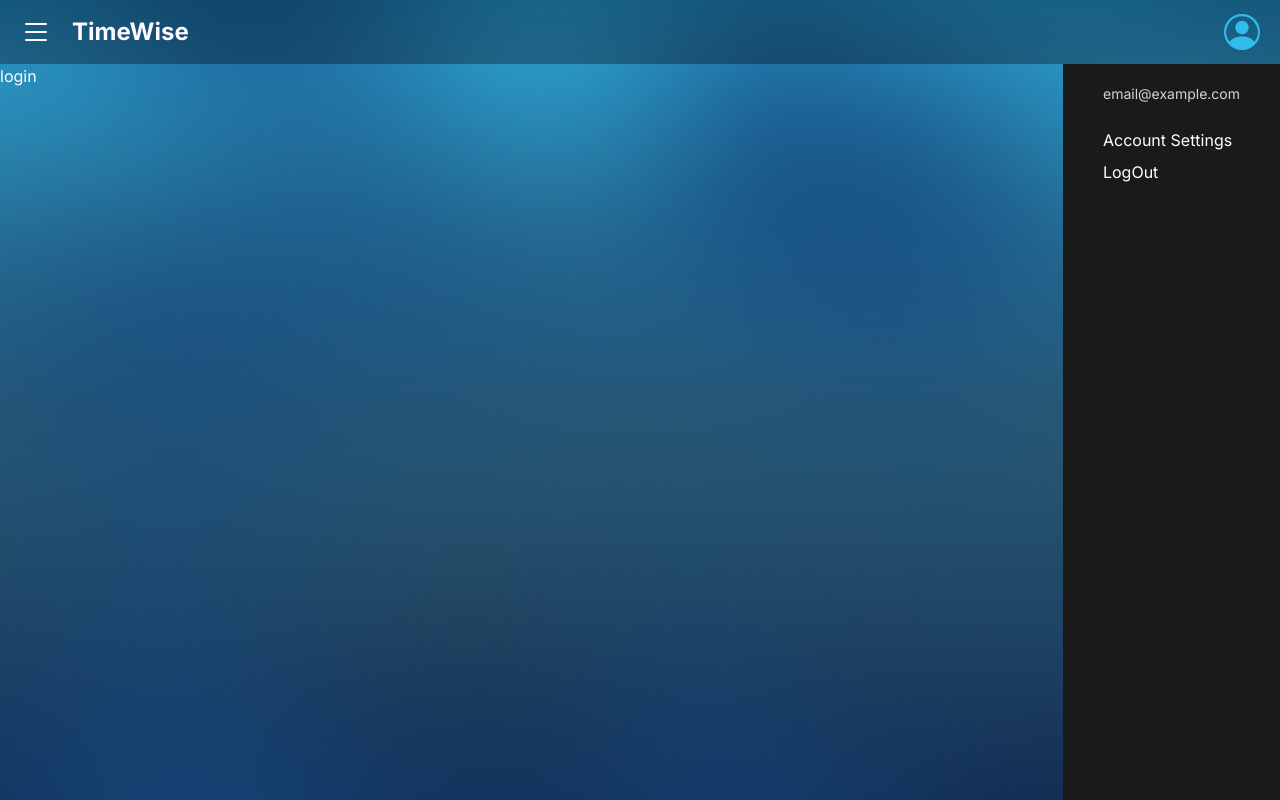
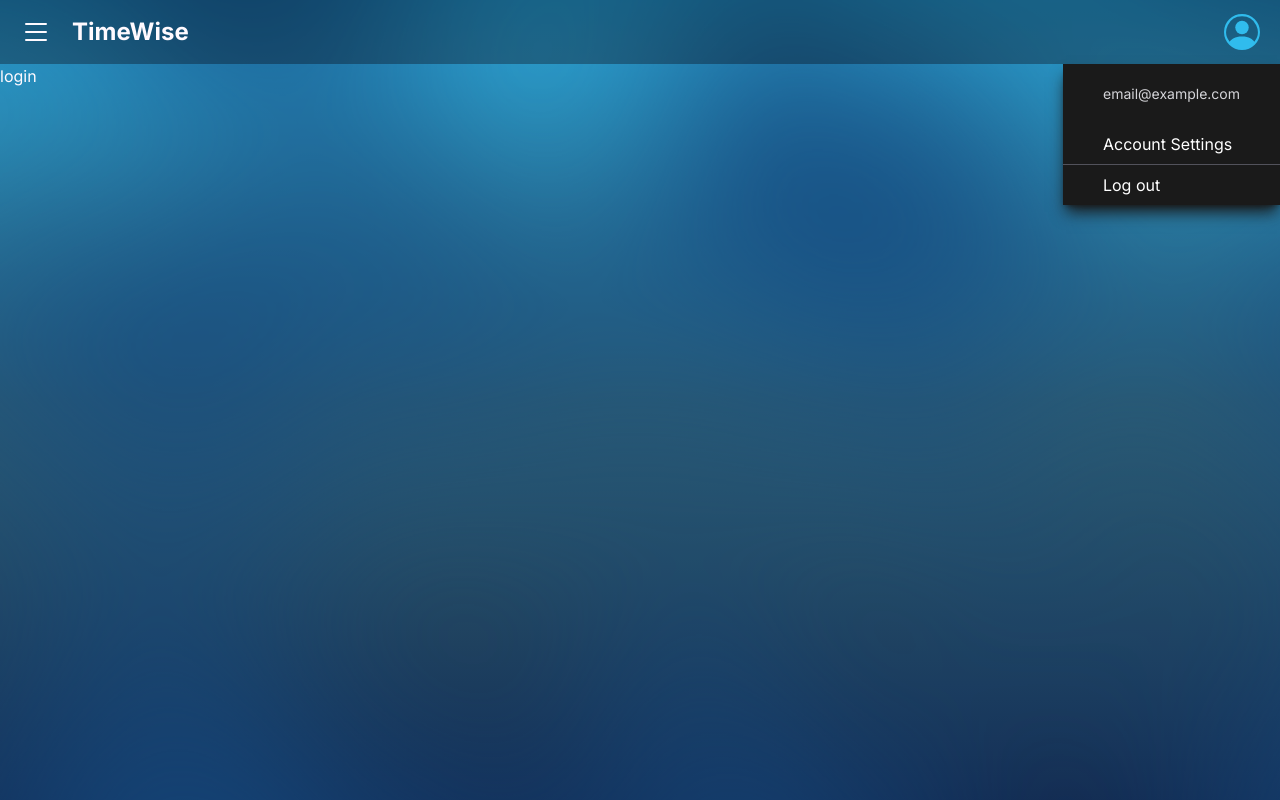
Before and after one commit to Sillor/timewise-client, a React (Vite) app: page /login in a window 1280 px wide. Built offline with nearby package versions, Linux system fonts and the light colour scheme.

Commit message:
added account popup menu

```diff
--- /dev/null
+++ b/src/timetracker/components/account-popup-menu/AccountPopupLink.jsx
@@ -0,0 +1,16 @@
+import React from 'react'
+import { Link } from 'react-router-dom'
+
+export default function AccountPopupLink({to, name, isSidebarOpen, closeSidebarFunc}) {
+  return (
+    // <Link to={to} className='flex items-center px-10 text-base py-2 cursor-pointer hover:bg-zinc-700 focus:bg-zinc-700'>Account Settings</Link>
+    <Link
+      to={to}
+      className={"flex items-center px-10 text-base py-2 cursor-pointer hover:bg-zinc-700 focus:bg-zinc-700"}
+      tabIndex={isSidebarOpen ? 2 : -1}
+      onClick={closeSidebarFunc}
+    >
+      {name}
+    </Link>
+  )
+}
--- /dev/null
+++ b/src/timetracker/components/account-popup-menu/AccountPopupMenu.jsx
@@ -0,0 +1,23 @@
+import React from 'react'
+import { Link } from 'react-router-dom'
+import AccountPopupLink from './AccountPopupLink'
+
+export default function AccountPopupMenu({isOpen, setIsOpen}) {
+
+  function closePopup() {
+    setIsOpen(false)
+  }
+
+  return (
+    <div
+      className={`bg-dark text-white text-xl
+        fixed flex flex-col transition pt-5 z-10 right-0 box-border
+        shadow-dark ${!isOpen ? "translate-x-[calc(100%+1px)]" : "shadow-lg"}`}
+    >
+      <div className='text-sm px-10 pb-5 text-zinc-300'>email@example.com</div>
+      {/* <Link to="/account" className='flex items-center px-10 text-base py-2 cursor-pointer hover:bg-zinc-700 focus:bg-zinc-700'>Account Settings</Link> */}
+      <AccountPopupLink to={"/account"} name="Account Settings" isSidebarOpen={isOpen} closeSidebarFunc={closePopup}/>
+      <div className='flex items-center px-10 text-base py-2 cursor-pointer border-t-[1px] border-zinc-600 hover:bg-zinc-700 focus:bg-zinc-700'>Log out</div>
+    </div>
+  )
+}
--- a/src/timetracker/components/navbar/AccountPopupMenu.jsx
+++ /dev/null
@@ -1,16 +0,0 @@
-import React from 'react'
-
-export default function AccountPopupMenu() {
-
-  return (
-    <div
-      className={`bg-dark text-white text-xl h-[calc(100vh-64px)]
-        fixed flex flex-col transition pt-5 z-10 right-0
-        shadow-dark`}
-    >
-      <div className='text-sm px-10 pb-5 text-zinc-300'>email@example.com</div>
-      <div className='flex items-center px-10 text-base py-1 hover:bg-zinc-700 focus:bg-zinc-700'>Account Settings</div>
-      <div className='flex items-center px-10 text-base py-1 hover:bg-zinc-700 focus:bg-zinc-700'>LogOut</div>
-    </div>
-  )
-}
--- a/src/timetracker/components/navbar/Navbar.jsx
+++ b/src/timetracker/components/navbar/Navbar.jsx
@@ -5,7 +5,7 @@ import Logo from "../../assets/logo.png";
 import HamburgerMenu from "../../assets/HamburgerIcon.jsx";
 import AvatarIcon from "../../assets/AvatarIcon.jsx";
 import Sidebar from "./Sidebar.jsx";
-import AccountPopupMenu from "./AccountPopupMenu.jsx";
+import AccountPopupMenu from "../account-popup-menu/AccountPopupMenu.jsx";
 
 export default function Navbar() {
   const [isSidebarOpen, setIsSidebarOpen] = useState(false);
@@ -17,6 +17,14 @@ export default function Navbar() {
     setIsSidebarOpen((prev) => !prev);
   }
 
+  function toggleAccountMenu() {
+    setIsAccountMenuOpen((prev) => !prev);
+  }
+
+  function clickOnEnterPress(event) {
+    if (event.key === "Enter") event.currentTarget.click();
+  }
+
   return (
     <nav className="relative">
       <div className="bg-[#000B1B] bg-opacity-40 h-16 flex items-center text-light px-5 [&>*]:cursor-pointer">
@@ -25,19 +33,17 @@ export default function Navbar() {
             <div
               onClick={toggleSidebar}
               tabIndex="1"
-              onKeyDown={(event) =>
-                event.key === "Enter" && event.currentTarget.click()
-              }
+              onKeyDown={clickOnEnterPress}
             >
               <HamburgerMenu className="h-8 w-8" />
             </div>
             <div className="text-xl lg:text-2xl font-bold flex flex-grow items-center ms-5">
-              <Link to="/">TimeWise</Link>
+              <Link to="/" tabIndex="2">TimeWise</Link>
             </div>
-            <div className="text-primary">
-              <Link to="/account">
-                <AvatarIcon className="w-9 h-9" />
-              </Link>
+            <div onClick={toggleAccountMenu} tabIndex="2" onKeyDown={clickOnEnterPress}>
+              <AvatarIcon className="w-9 h-9 text-primary" />
+              {/* <Link to="/account">
+              </Link> */}
             </div>
           </>
         ) : (
@@ -51,7 +57,15 @@ export default function Navbar() {
           </>
         )}
       </div>
-      {isLoggedIn && <><Sidebar isOpen={isSidebarOpen} setIsOpen={setIsSidebarOpen} /><AccountPopupMenu/></>}
+      {isLoggedIn && (
+        <>
+          <Sidebar isOpen={isSidebarOpen} setIsOpen={setIsSidebarOpen} />
+          <AccountPopupMenu
+            isOpen={isAccountMenuOpen}
+            setIsOpen={setIsAccountMenuOpen}
+          />
+        </>
+      )}
     </nav>
   );
 }
```
